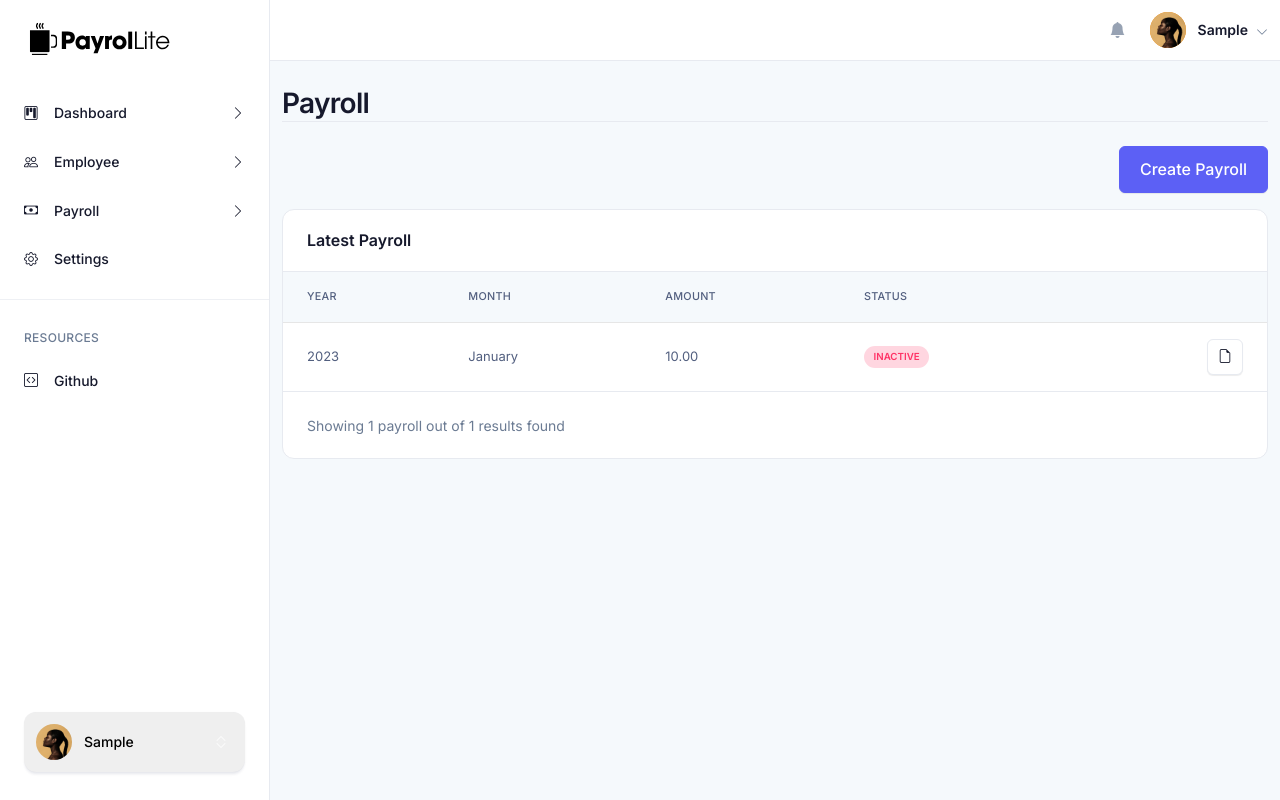
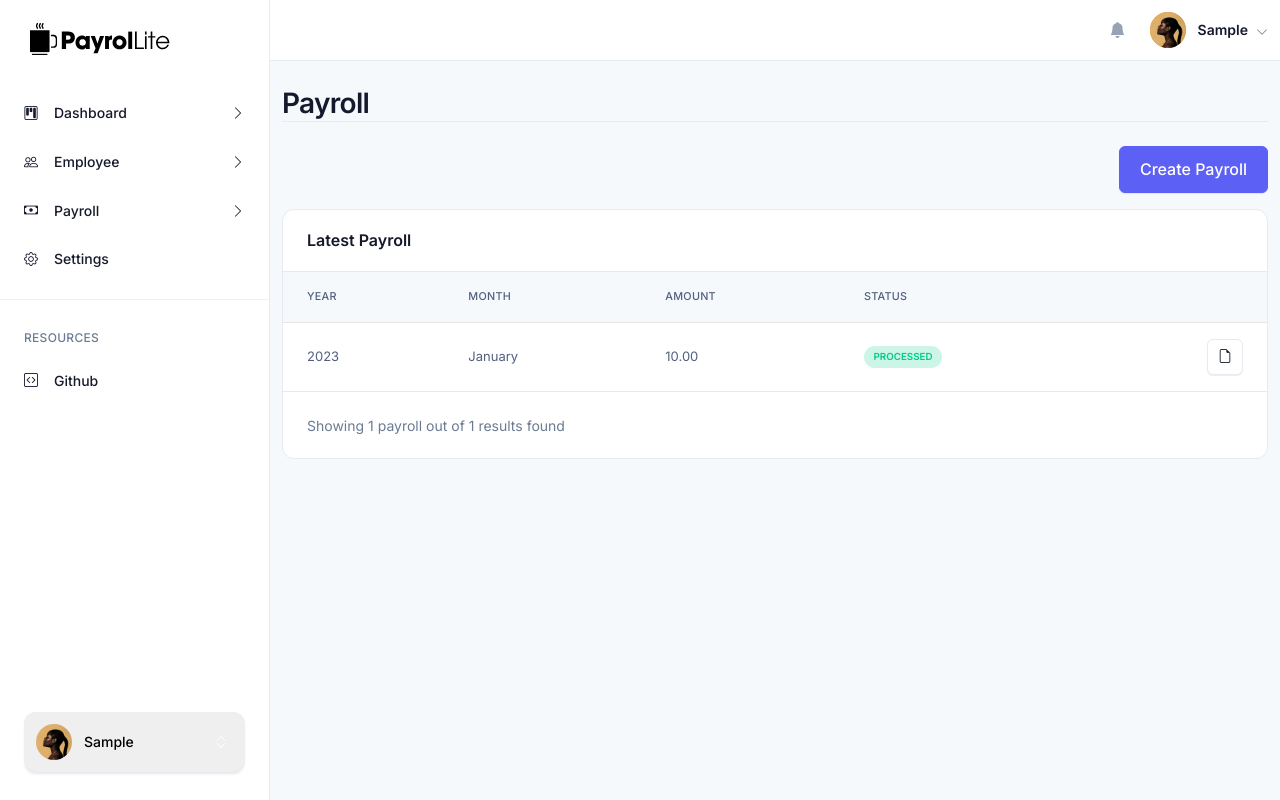
Before and after one commit to gydox/django-payroll, a Django app: page /payroll/ in a window 1280 px wide. Run offline with Django 4.2, Linux system fonts and the light colour scheme; a user stored in the database is signed in; tables that the repository leaves empty hold one stand-in row (values such as "Sample post"); parts of the project's set-up code (start-up, migrations or seed data) failed here and were passed over; some libraries are stand-ins or nearby versions.

Commit message:
fix payroll status ui

```diff
--- a/app/payroll/templates/payroll/payroll.html
+++ b/app/payroll/templates/payroll/payroll.html
@@ -118,15 +118,15 @@
                 </td>
                 <td>
                   <div class="w-20">
-                    {% if payroll.active %}
+                    {% if payroll.processed %}
                     <span
                     class="badge text-uppercase bg-soft-success text-success rounded-pill">
-                      Active
+                      Processed
                     </span>
                     {% else %}
                     <span
-                    class="badge text-uppercase bg-soft-danger text-danger rounded-pill">
-                      Inactive
+                    class="badge text-uppercase bg-soft-warning text-warning rounded-pill">
+                      Unprocessed
                     </span>
                     {% endif %}
                   </div>
--- a/app/payroll/templates/payroll/payroll_view.html
+++ b/app/payroll/templates/payroll/payroll_view.html
@@ -50,7 +50,7 @@
             </span>
             {% else %}
             <span
-            class="badge text-uppercase bg-soft-danger text-danger rounded-pill">
+            class="badge text-uppercase bg-soft-warning text-warning rounded-pill">
               Unprocessed
             </span>
             {% endif %}
```
Also changed, not shown: app/payroll/templates/payroll/history.html (+4 -4 lines).
